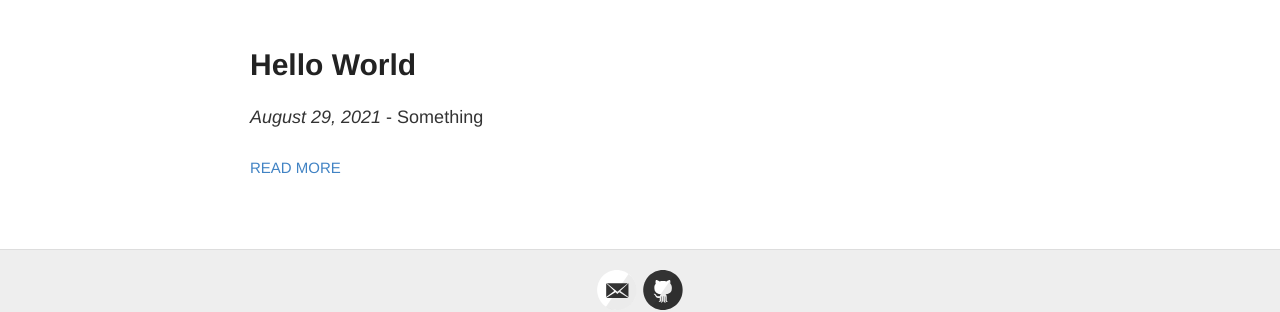
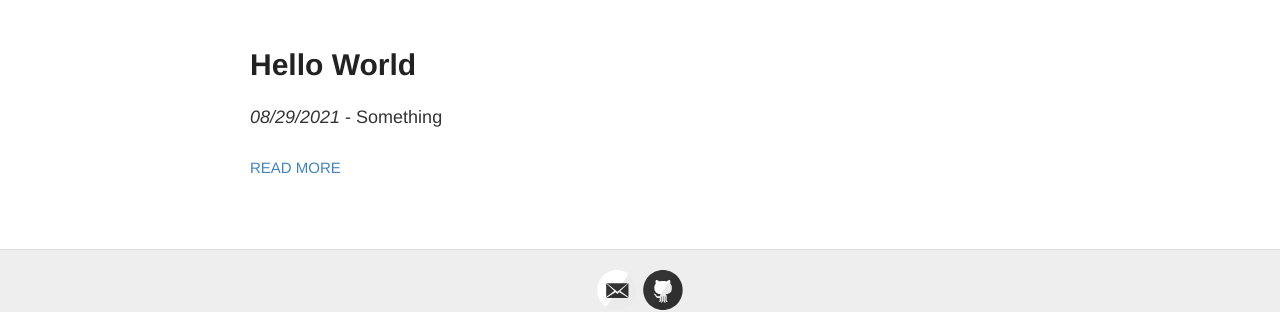
Before and after one commit to churchofryanism/blog.ryanism.org, a Jekyll site: the page built from index.html, in a window 1280 px wide. Shown: the part 253-565 px from the top of the page. Built offline with Jekyll 4.4.1, drawn with Linux system fonts in a browser that asks for light colours.

Commit message:
Update index.html
Co-Authored-By: PiSaucer <33438654+pisaucer@users.noreply.github.com>

```diff
--- a/index.html
+++ b/index.html
@@ -9,7 +9,7 @@ layout: default
       <h1><a href="{{ site.baseurl }}{{ post.url }}">{{ post.title }}</a></h1>
 
       <div class="entry">
-        <i>{{ post.date | date: "%B %e, %Y" }}</i> - {{ post.description }}
+        <i>{{ post.date | date: "%m/%d/%Y" }}</i> - {{ post.description }}
 
       </div>
 
```
